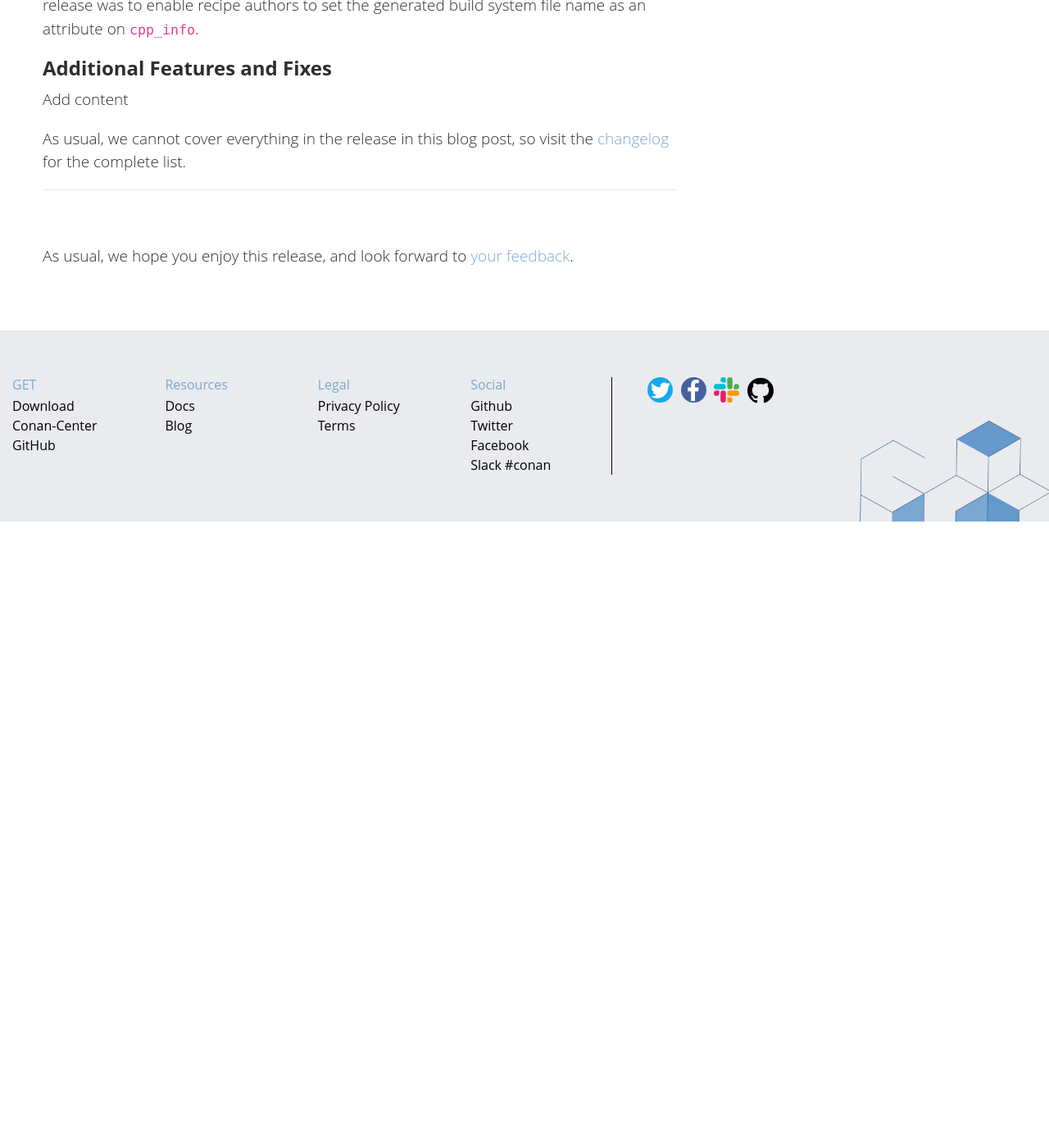
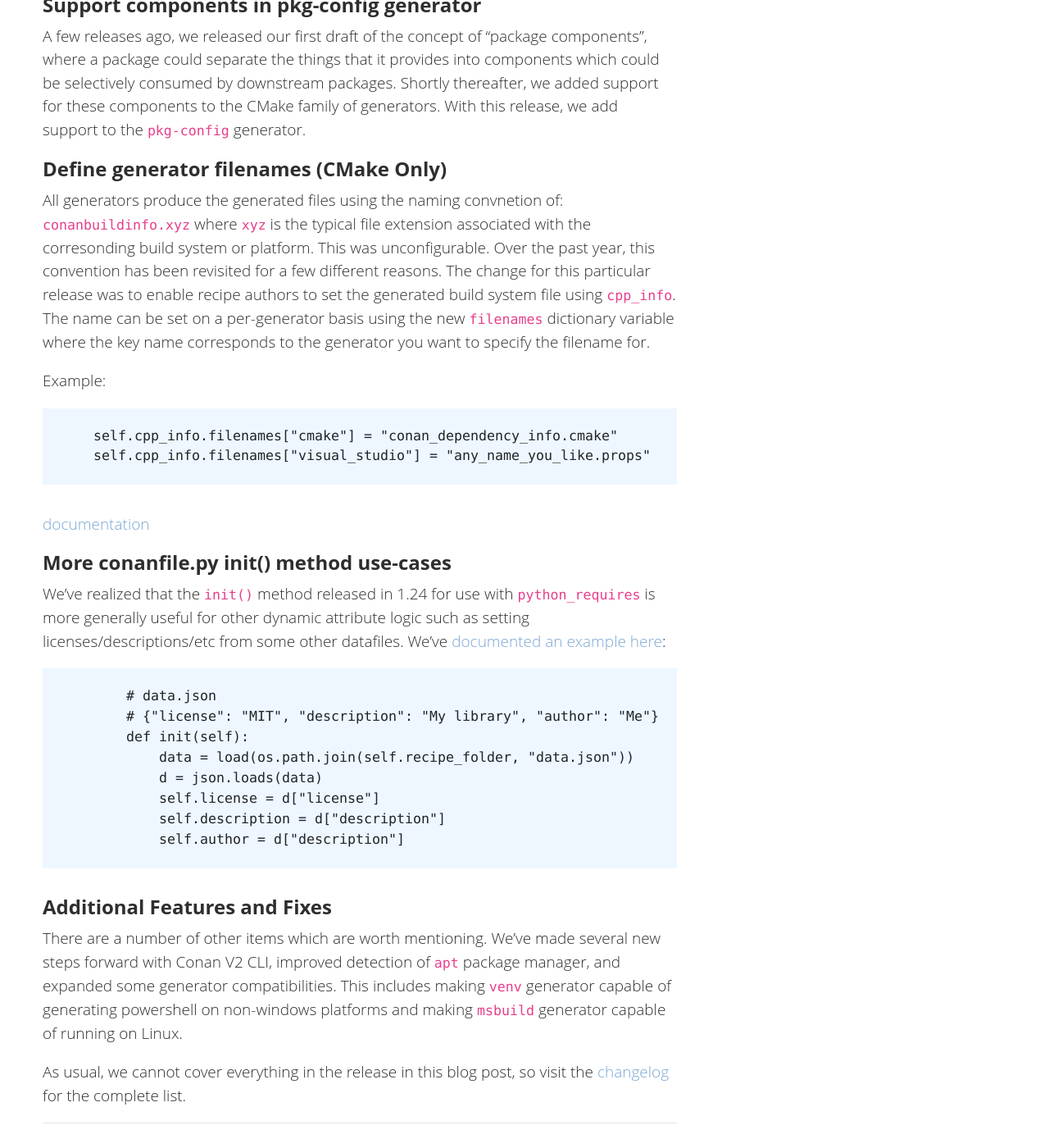
Before and after one commit to conan-io/conan-io.github.io, a Jekyll site: the page built from _posts/2020-08-06-New-conan-release-1-28.markdown, in a window 1280 px wide and 1400 px high, scrolled down 3597 px. Shown: the whole window at 82% size. Built offline with Jekyll 4.4.1, drawn with Linux system fonts in a browser that asks for light colours; comment, search, counter and statistics services are not loaded; before the commit the page ends 4233 px from its top, so only the background shows below that; some of the changed text lies outside the part shown.

Commit message:
add section on init(), add links and code examples, address review comments

````diff
--- a/_posts/2020-08-06-New-conan-release-1-28.markdown
+++ b/_posts/2020-08-06-New-conan-release-1-28.markdown
@@ -1,9 +1,9 @@
 ---
 layout: post
 comments: false
-title: "Conan 1.28: Lockfile improvements, Four attributes, Improved Clang
-support on Windows, Support components in pkg_config generator, Define generator
-filenames"
+title: "Conan 1.28: Lockfile improvements, Four new
+conanfile.py attributes, Improved Clang support on Windows, Support components
+in pkg_config generator, Define generator filenames"
 ---
 
 Conan 1.28 has been released. With a long list of new features, it definitely
@@ -12,7 +12,13 @@ start there.
 
 ## Lockfile Improvements
 
-First, the command itself has complete changed. What was previously:
+Whether you've read about lockfiles in the past or not, there are enough changes
+that it's probably worth re-reading all the lockfile documentation (for those
+who are using or planning to use lockfiles that is.)
+
+[Lockfile Documentation](https://docs.conan.io/en/latest/versioning/lockfiles.html?highlight=lockfiles)
+
+First, the command itself has completely changed. What was previously:
 
 ```bash
     conan graph lock
@@ -75,10 +81,18 @@ based on the attribute before compilation begins, saving significant time in a
 number of cases.
 
 `required_conan_version` enables users to declare what minimum version of Conan
-a recipe requires. With the rapid evolution of Conan and new features coming out
-every month, this attribute makes a lot of sense. If you are familiar with the
-`CMake` build system, you might recognize that this is similar to
-`cmake_required_version`.
+a recipe requires. You may be aware that Conan already supported the declaration
+of a `required_conan_version` prior to this release, but previously this could
+only be defined globally in `conan.conf`. That feature will continue to exist
+and be supported because it can be very useful in an enterprise setting to
+ensure all dev's and build machines are updated as needed.  The big change here
+is that it can now be specified at the recipe level. If you are familiar with
+the `CMake` build system, you might recognize that this is similar to the
+function `cmake_minimum_required()`. They both make sense for the same reasons.
+Conan and CMake are both undergoing rapid evolution, and making use of new
+features in recipe files can cause confusing errors and breakages when old
+versions try to process them. Moving forward, incompatibilities can be properly
+documented and explicit using this attribute.
 
 `recipe_folder` simply makes it easier for recipes to programatically refer to
 the directory where the `conanfile.py` is currently being built from. This is
@@ -113,12 +127,12 @@ Clang on Linux. So, the current PR adds the `runtime` subsetting for `clang`
 compiler, and makes the existing subsetting of `libcxx` optional by adding
 `None` as a valid choice.
 
-It's important to note that these new settings, while a big step forward, are
-just the first step. Providing a truly robust and first-class experience with
-`clang-cl` on windows will require an iterative approach over several releases,
-taking feedback along the way (that's how we do most things around here.)  We're
-already working hard on some of the next steps, but user feedback on this first
-set of changes would be very helpful.
+It's important to note that these new settings, while they are a big step
+forward, are just the first step. Providing a truly robust and first-class
+experience with `Clang` on windows will require an iterative approach over
+several releases, taking feedback along the way (that's how we do most things
+around here.)  We're already working hard on some of the next steps, but user
+feedback on this first set of changes would be very helpful.
 
 ## Support components in pkg-config generator
 
@@ -135,11 +149,45 @@ All generators produce the generated files using the naming convnetion of:
 the corresonding build system or platform. This was unconfigurable. Over the
 past year, this convention has been revisited for a few different reasons. The
 change for this particular release was to enable recipe authors to set the
-generated build system file name as an attribute on `cpp_info`.
+generated build system file using `cpp_info`. The name can be set on a
+per-generator basis using the new `filenames` dictionary variable where the key
+name corresponds to the generator you want to specify the filename for.
+
+Example:
+
+```python
+    self.cpp_info.filenames["cmake"] = "conan_dependency_info.cmake"
+    self.cpp_info.filenames["visual_studio"] = "any_name_you_like.props"
+```
+
+[documentation](https://docs.conan.io/en/latest/reference/conanfile/attributes.html?highlight=filenames#cpp-info)
+
+## More conanfile.py init() method use-cases
+
+We've realized that the `init()` method released in 1.24 for use with
+`python_requires` is more generally useful for other dynamic attribute logic
+such as setting licenses/descriptions/etc from some other datafiles. We've [documented an
+example
+here](https://docs.conan.io/en/latest/reference/conanfile/methods.html#init):
+
+```python
+        # data.json
+        # {"license": "MIT", "description": "My library", "author": "Me"}
+        def init(self):
+            data = load(os.path.join(self.recipe_folder, "data.json"))
+            d = json.loads(data)
+            self.license = d["license"]
+            self.description = d["description"]
+            self.author = d["description"]
+```
 
 ## Additional Features and Fixes
 
-Add content
+There are a number of other items which are worth mentioning. We've made several
+new steps forward with Conan V2 CLI, improved detection of `apt` package
+manager, and expanded some generator compatibilities. This includes making
+`venv` generator capable of generating powershell on non-windows platforms and
+making `msbuild` generator capable of running on Linux.
 
 As usual, we cannot cover everything in the release in this blog post, so visit
 the [changelog](https://docs.conan.io/en/latest/changelog.html#aug-2020) for the
````
